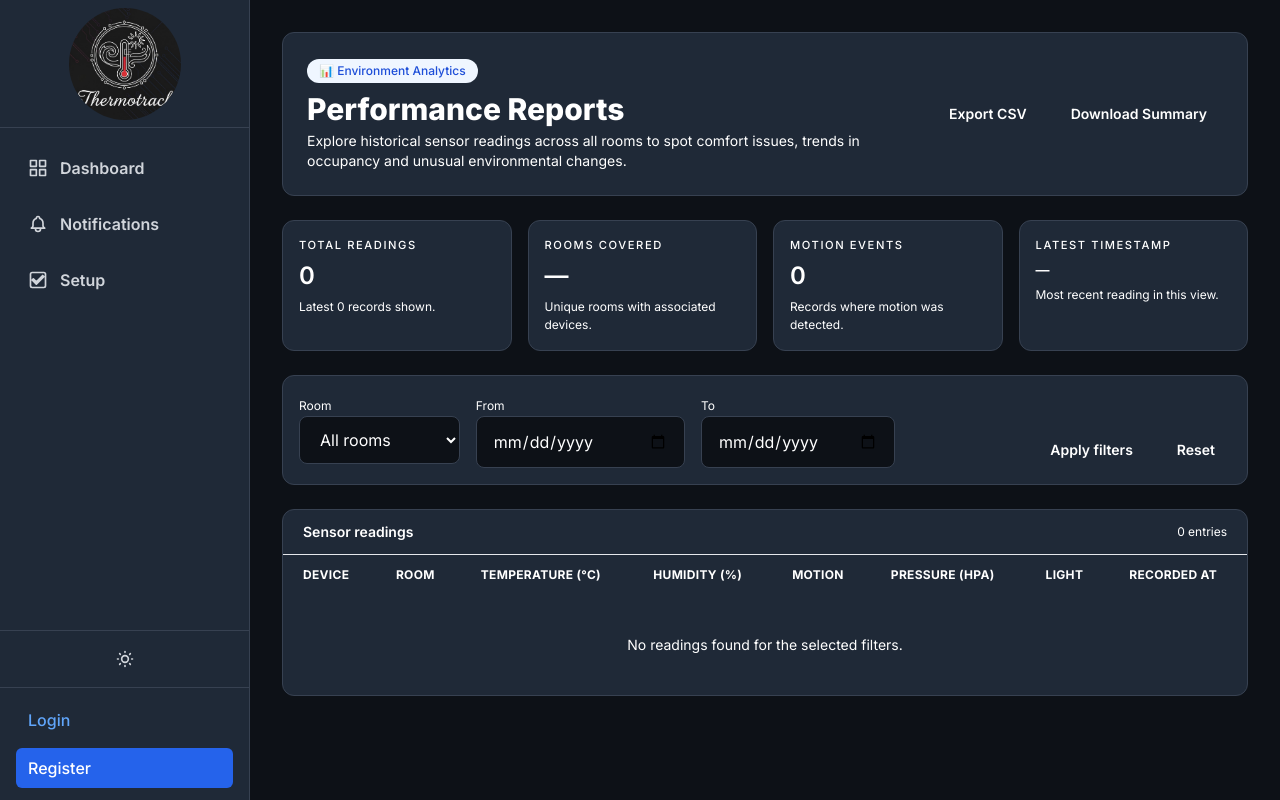
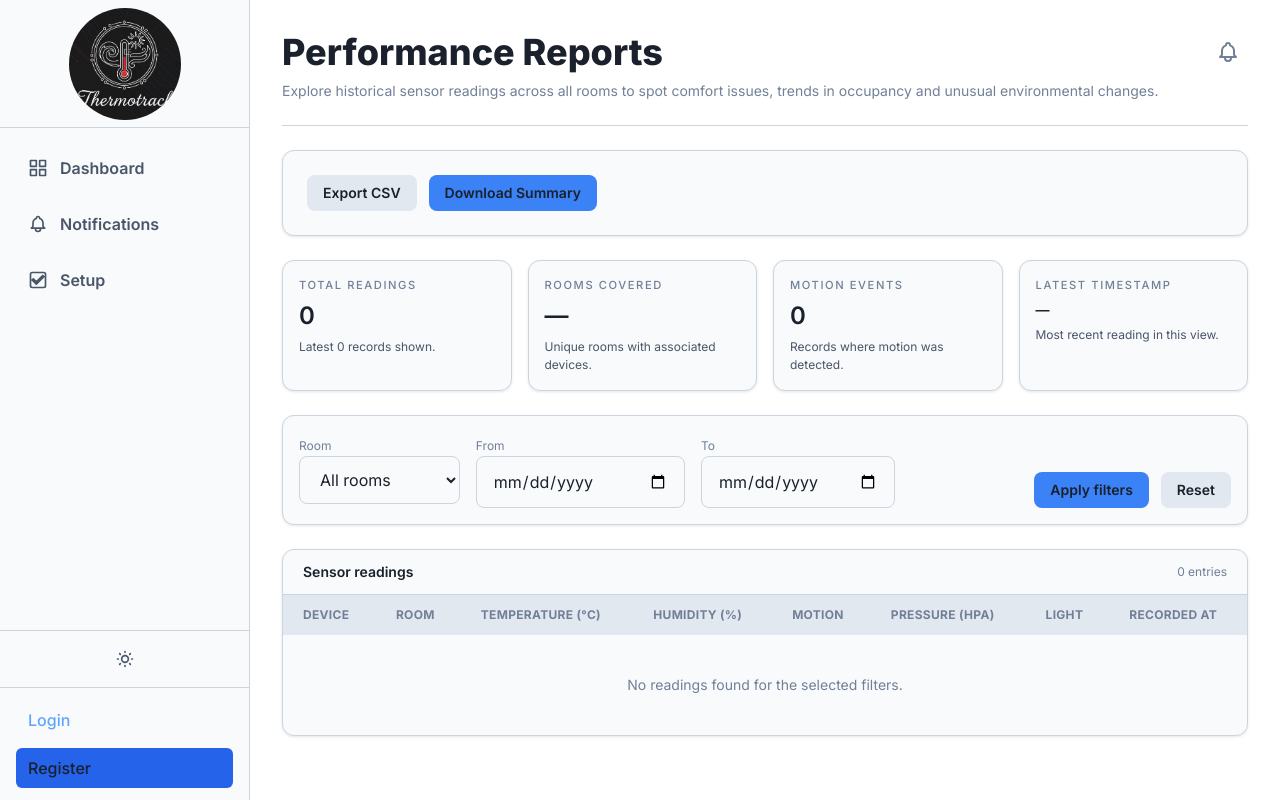
Before and after one commit to Asystole-2/Thermo-Track, a Flask app: template src/web/templates/reports.html in a window 1280 px wide. Run offline with Flask 3, Linux system fonts and the light colour scheme; the template is opened without the code that fills it, so the values that code supplies are empty; parts of the project's set-up code (start-up, migrations or seed data) failed here and were passed over; some libraries are stand-ins or nearby versions.

Commit message:
feat: Edit header to fit the website
- Alter the header to make it uniform with the other pages

```diff
--- a/src/web/templates/reports.html
+++ b/src/web/templates/reports.html
@@ -5,21 +5,20 @@
         {% include 'components/menu.html' %}
 
             <main class="main-content">
-    <!-- Hero / Header -->
-    <section class="card mb-6 p-6 flex flex-col md:flex-row md:items-center md:justify-between gap-4">
+                <header class="page-header">
+                    <div class="header-content">
                         <div>
-        <div class="inline-flex items-center gap-2 text-xs font-medium text-blue-700 bg-blue-50 px-3 py-1 rounded-full mb-2">
-          <span>📊 Environment Analytics</span>
-        </div>
-        <h1 class="text-2xl md:text-3xl font-extrabold text-text-primary mb-1">
+                            <h1 class="text-4xl font-extrabold text-text-primary mb-2">
                                 Performance Reports
                             </h1>
-        <p class="text-sm text-text-secondary max-w-xl">
+                            <p class="header-subtitle">
                                 Explore historical sensor readings across all rooms to spot comfort issues,
-          trends in occupancy and unusual environmental changes.
-        </p>
+                                trends in occupancy and unusual environmental changes. </p>
                         </div>
-
+                        {% include 'components/notification_bell.html' %}
+                    </div>
+                </header>
+                <section class="card mb-6 p-6 flex flex-col md:flex-row md:items-center md:justify-between gap-4">
                     <div class="flex flex-wrap gap-2 md:gap-3">
                         <a href="{{ url_for('export_reports_csv', **request.args) }}"
                            class="btn bg-tertiary hover:bg-tertiary-hover text-text-primary text-xs md:text-sm px-4 py-2">
@@ -63,13 +62,11 @@
                             Motion events
                         </p>
                         <p class="text-2xl font-semibold text-text-primary">
-          {{
-            readings
+                            {{ readings
                     |selectattr('motion_detected', 'equalto', 1)
                     |list
                     |length
-            if readings is defined else 0
-          }}
+                    if readings is defined else 0 }}
                         </p>
                         <p class="text-[0.75rem] text-text-secondary">
                             Records where motion was detected.
@@ -141,10 +138,12 @@
                         </div>
 
                         <div class="flex gap-2 md:gap-3">
-          <button type="submit" class="btn bg-accent-blue hover:bg-accent-blue-hover text-white text-xs md:text-sm px-4 py-2">
+                            <button type="submit"
+                                    class="btn bg-accent-blue hover:bg-accent-blue-hover text-white text-xs md:text-sm px-4 py-2">
                                 Apply filters
                             </button>
-          <a href="{{ url_for('reports') }}" class="btn bg-tertiary hover:bg-tertiary-hover text-text-primary text-xs md:text-sm px-4 py-2">
+                            <a href="{{ url_for('reports') }}"
+                               class="btn bg-tertiary hover:bg-tertiary-hover text-text-primary text-xs md:text-sm px-4 py-2">
                                 Reset
                             </a>
                         </div>
```
Lines whose indentation alone changed are shown as unchanged.
